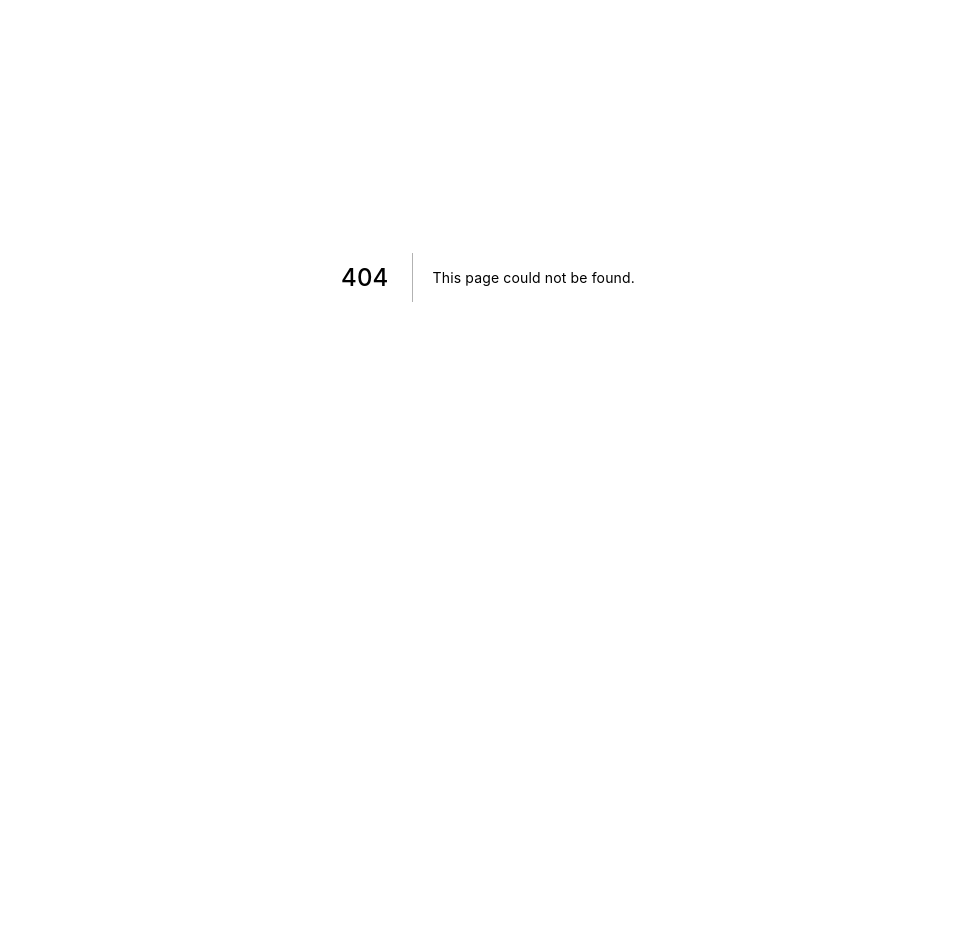
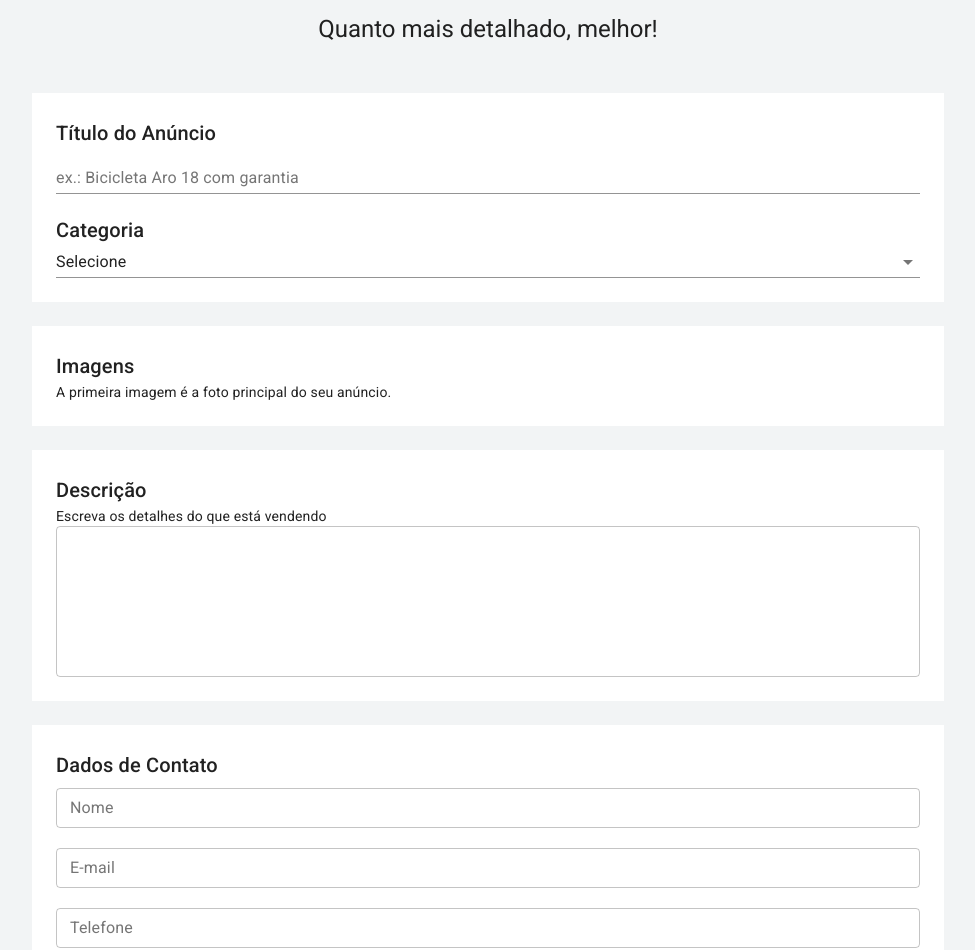
Before and after one commit to danielsfilho/anunx, a Next.js app: page /user/publish in a window 1280 px wide. Before the commit this address had no page. Shown: the part 123-1073 px from the top of the page, without its empty margins (152-1127 px from the left). Before the commit the page ends 800 px from the top, so only its background shows below. Built offline with nearby package versions, Linux system fonts and the light colour scheme.

Commit message:
adicionando pagina de publicar anuncio

```diff
--- /dev/null
+++ b/pages/user/publish.js
@@ -0,0 +1,144 @@
+import { Box, Button, Container, Select, TextField, Typography } from '@material-ui/core'
+import { makeStyles } from '@material-ui/core/styles'
+
+
+import TemplateDefault from '../../src/templates/Default'
+
+const useStyles = makeStyles((theme) => ({
+    container: {
+        padding: theme.spacing(8, 0, 6)
+    },
+    boxContainer: {
+        paddingBottom: theme.spacing(3)
+    },
+    box: {
+        backgroundColor: theme.palette.background.white,
+        padding: theme.spacing(3),
+    }
+}))
+
+const Publish = () => {
+    const classes = useStyles()
+
+    return (
+        <TemplateDefault>
+            <Container maxWidth="sm" className={classes.container}>
+                <Typography component="h1" variant="h2" align="center" color="textPrimary">
+                    Publicar Anúncio
+                </Typography>
+                <Typography component="h5" variant="h5" align="center" color="textPrimary">
+                    Quanto mais detalhado, melhor!
+                </Typography>
+            </Container>
+
+            <Container maxWidth="md" className={classes.boxContainer}>
+                <Box className={classes.box}>
+                    <Typography component="h6" variant="h6" color="textPrimary">
+                        Título do Anúncio
+                    </Typography>
+                    <TextField
+                        label="ex.: Bicicleta Aro 18 com garantia"
+                        size="small"
+                        fullWidth
+                    />
+                    <br /><br />
+                    <Typography component="h6" variant="h6" color="textPrimary">
+                        Categoria
+                    </Typography>
+                    <Select
+                        native
+                        value=""
+                        fullWidth
+                        onChange={() => {}}
+                        inputProps={{
+                            name: 'age',
+                        }}
+                    >
+                        <option value="">Selecione</option>
+                        <option value={1}>Bebê e Criança</option>
+                        <option value={2}>Agricultura</option>
+                        <option value={3}>Moda</option>
+                        <option value={3}>Carros, Motos e Barcos</option>
+                        <option value={3}>Serviços</option>
+                        <option value={3}>Lazer</option>
+                        <option value={3}>Animais</option>
+                        <option value={3}>Moveis, Casa e Jardim</option>
+                        <option value={3}>Imóveis</option>
+                        <option value={3}>Equipamento e Ferramentas</option>
+                        <option value={3}>Celulares e Tabletes</option>
+                        <option value={3}>Esporte</option>
+                        <option value={3}>Tecnologia</option>
+                        <option value={3}>Emprego</option>
+                        <option value={3}>Outros</option>
+                    </Select>
+                </Box>
+            </Container>
+
+            <Container maxWidth="md" className={classes.boxContainer}>
+                <Box className={classes.box}>
+                    <Typography component="h6" variant="h6" color="textPrimary">
+                        Imagens
+                    </Typography>
+                    <Typography component="div" variant="body2" color="textPrimary">
+                        A primeira imagem é a foto principal do seu anúncio.
+                    </Typography>
+                </Box>
+            </Container>
+
+            <Container maxWidth="md" className={classes.boxContainer}>
+                <Box className={classes.box}>
+                    <Typography component="h6" variant="h6" color="textPrimary">
+                        Descrição
+                    </Typography>
+                    <Typography component="div" variant="body2" color="textPrimary">
+                        Escreva os detalhes do que está vendendo
+                    </Typography>
+                    <TextField
+                        multiline
+                        rows={6}
+                        variant="outlined"
+                        fullWidth
+                    />
+                </Box>
+            </Container>
+
+            <Container maxWidth="md" className={classes.boxContainer}>
+                <Box className={classes.box}>
+                    <Typography component="h6" variant="h6" color="textPrimary" gutterBottom>
+                        Dados de Contato
+                    </Typography>
+                    <TextField
+                        label="Nome"
+                        variant="outlined"
+                        size="small"
+                        fullWidth
+                    />
+                    <br /><br />
+                    <TextField
+                        label="E-mail"
+                        variant="outlined"
+                        size="small"
+                        fullWidth
+                    />
+                    <br /><br />
+                    <TextField
+                        label="Telefone"
+                        variant="outlined"
+                        size="small"
+                        fullWidth
+                    />
+                </Box>
+            </Container>
+
+            <Container maxWidth="md" className={classes.boxContainer}>
+                <Box textAlign="right">
+                    <Button variant="contained" color="primary">
+                        Publicar Anúncio
+                    </Button>
+                </Box>
+            </Container>
+        </TemplateDefault>
+    )
+}
+
+export default Publish
--- a/src/theme.js
+++ b/src/theme.js
@@ -4,8 +4,12 @@
     palette: {
         primary: {
             main: '#000000',
-        }
-    }
+        },
+        background: {
+            default: '#f2f4f5',
+            white: '#ffffff'
+        },
+    },
 })
 
 export default theme
```
